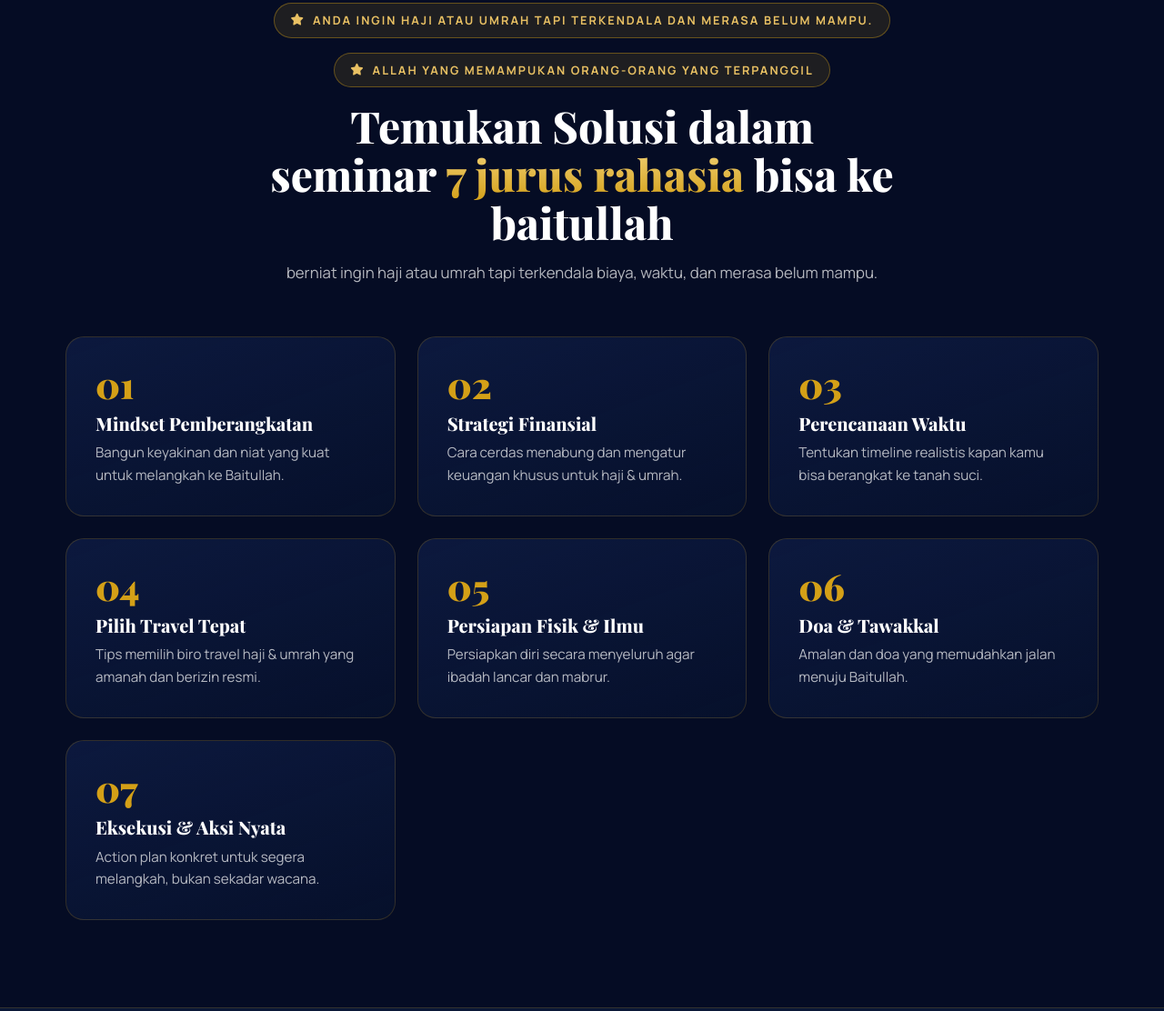
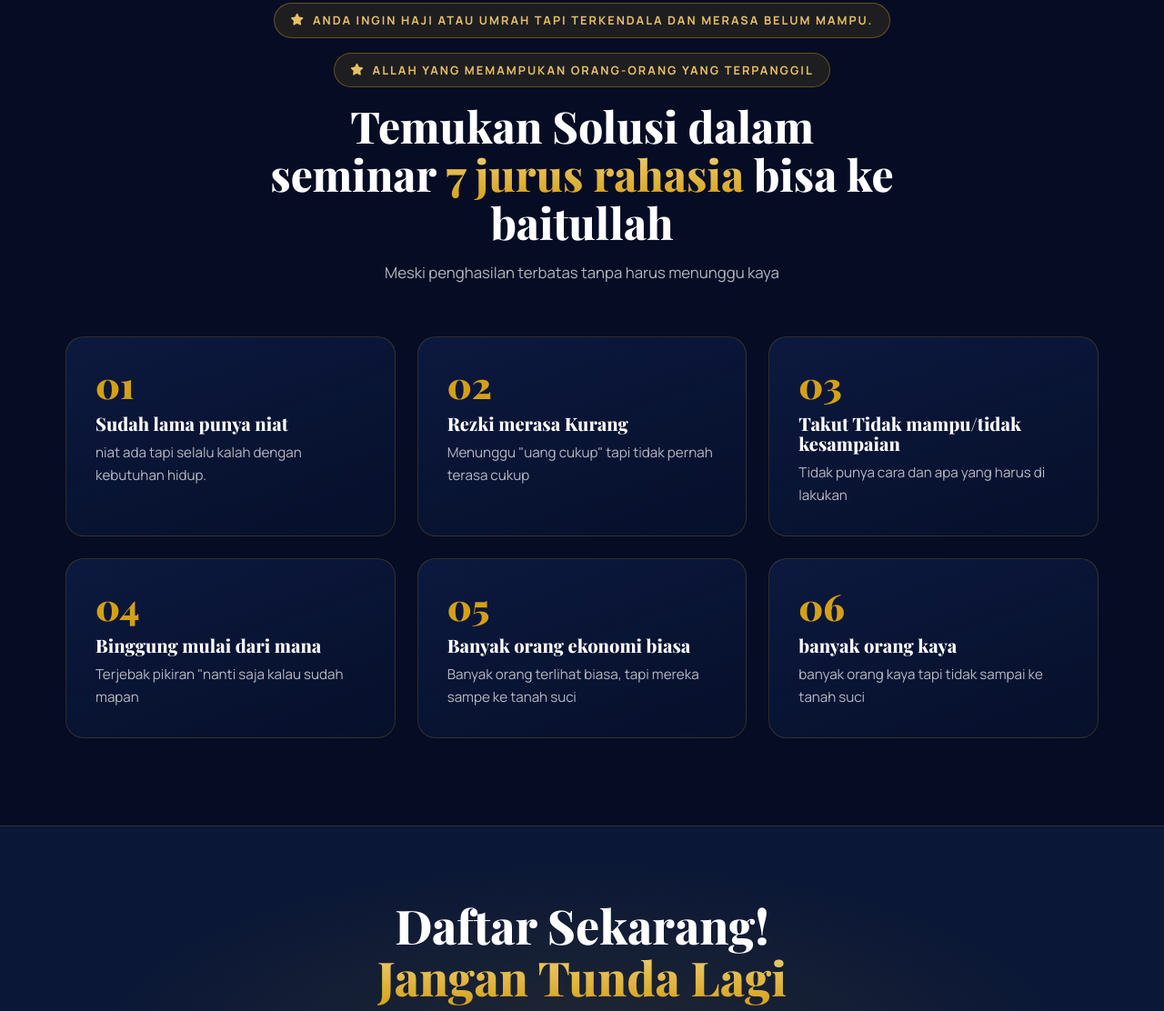
Before and after one commit to rinduhajiumrah/seminar-7-jurus-rahasia, a plain HTML site: page index.html in a window 1280 px wide. Shown: the part 1468-2580 px from the top of the page at 91% size. Drawn offline with nearby package versions, Linux system fonts and the light colour scheme.

Commit message:
index.html

```diff
--- a/index.html
+++ b/index.html
@@ -317,16 +317,15 @@
       <span class="badge"><i class="fa-solid fa-star"></i>Anda ingin haji atau umrah tapi terkendala dan merasa belum mampu.</span>
        <span class="badge"><i class="fa-solid fa-star"></i>Allah yang memampukan orang-orang yang terpanggil</span>
       <h2>Temukan Solusi dalam seminar <span class="gold">7 jurus rahasia </span> bisa ke baitullah </h2>
-      <p>berniat ingin haji atau umrah tapi terkendala  biaya, waktu, dan merasa belum mampu.</p>
+      <p>Meski penghasilan terbatas tanpa harus menunggu kaya</p>
     </div>
     <div class="benefits-grid">
-      <div class="benefit-card"><div class="benefit-num">01</div><h3>Mindset Pemberangkatan</h3><p>Bangun keyakinan dan niat yang kuat untuk melangkah ke Baitullah.</p></div>
-      <div class="benefit-card"><div class="benefit-num">02</div><h3>Strategi Finansial</h3><p>Cara cerdas menabung dan mengatur keuangan khusus untuk haji & umrah.</p></div>
-      <div class="benefit-card"><div class="benefit-num">03</div><h3>Perencanaan Waktu</h3><p>Tentukan timeline realistis kapan kamu bisa berangkat ke tanah suci.</p></div>
-      <div class="benefit-card"><div class="benefit-num">04</div><h3>Pilih Travel Tepat</h3><p>Tips memilih biro travel haji & umrah yang amanah dan berizin resmi.</p></div>
-      <div class="benefit-card"><div class="benefit-num">05</div><h3>Persiapan Fisik & Ilmu</h3><p>Persiapkan diri secara menyeluruh agar ibadah lancar dan mabrur.</p></div>
-      <div class="benefit-card"><div class="benefit-num">06</div><h3>Doa & Tawakkal</h3><p>Amalan dan doa yang memudahkan jalan menuju Baitullah.</p></div>
-      <div class="benefit-card"><div class="benefit-num">07</div><h3>Eksekusi & Aksi Nyata</h3><p>Action plan konkret untuk segera melangkah, bukan sekadar wacana.</p></div>
+      <div class="benefit-card"><div class="benefit-num">01</div><h3>Sudah lama punya niat</h3><p>niat ada tapi selalu kalah dengan kebutuhan hidup.</p></div>
+      <div class="benefit-card"><div class="benefit-num">02</div><h3>Rezki merasa Kurang</h3><p>Menunggu "uang cukup" tapi tidak pernah terasa cukup</p></div>
+      <div class="benefit-card"><div class="benefit-num">03</div><h3>Takut Tidak mampu/tidak kesampaian </h3><p>Tidak punya cara dan apa yang harus di lakukan</p></div>
+      <div class="benefit-card"><div class="benefit-num">04</div><h3>Binggung mulai dari mana</h3><p>Terjebak pikiran "nanti saja kalau sudah mapan</p></div>
+      <div class="benefit-card"><div class="benefit-num">05</div><h3>Banyak orang ekonomi biasa</h3><p>Banyak orang terlihat biasa, tapi mereka sampe ke tanah suci</p></div>
+      <div class="benefit-card"><div class="benefit-num">06</div><h3>banyak orang kaya</h3><p>banyak orang kaya tapi tidak sampai ke tanah suci </p></div>
     </div>
   </section>
 
```
